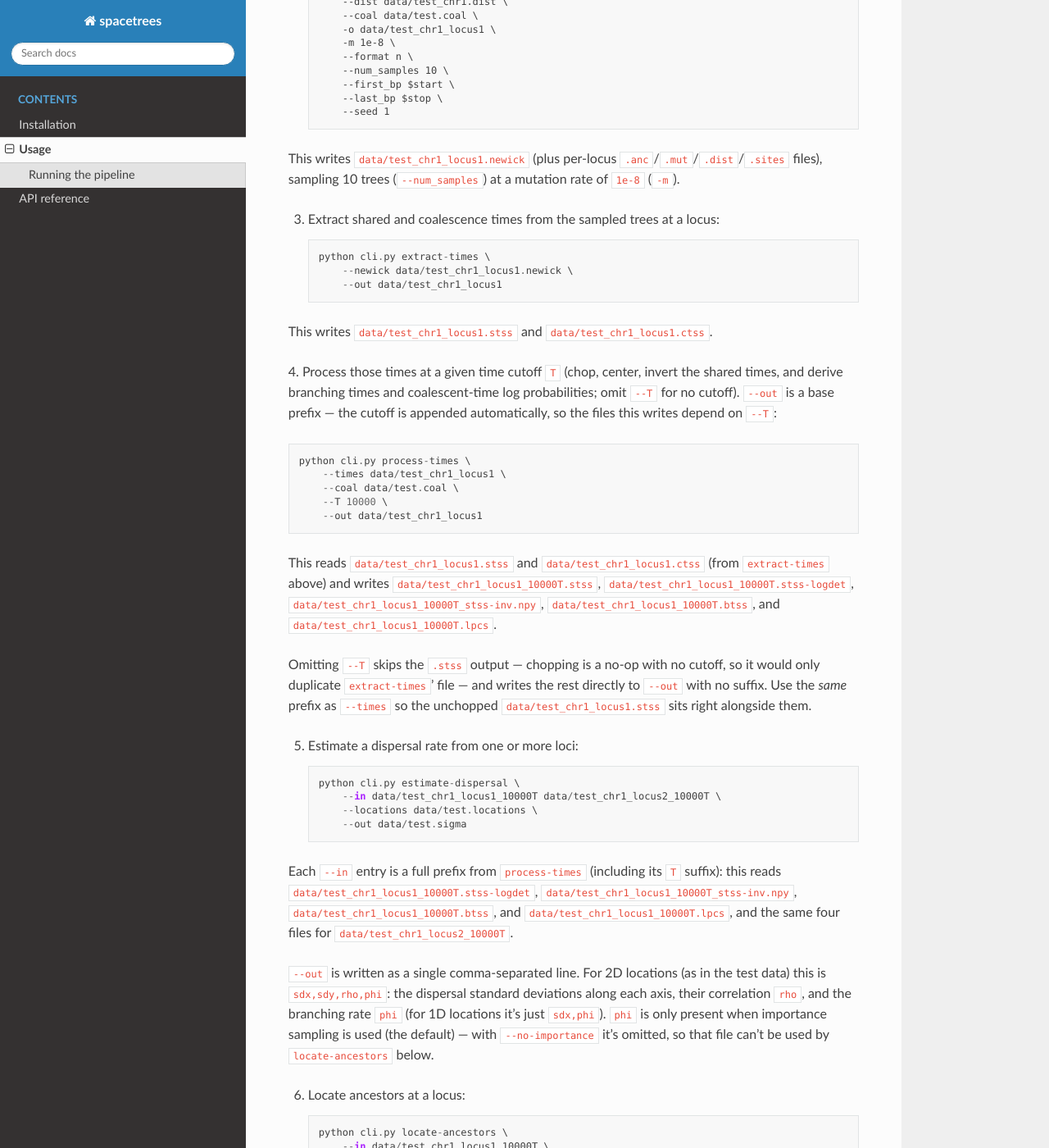
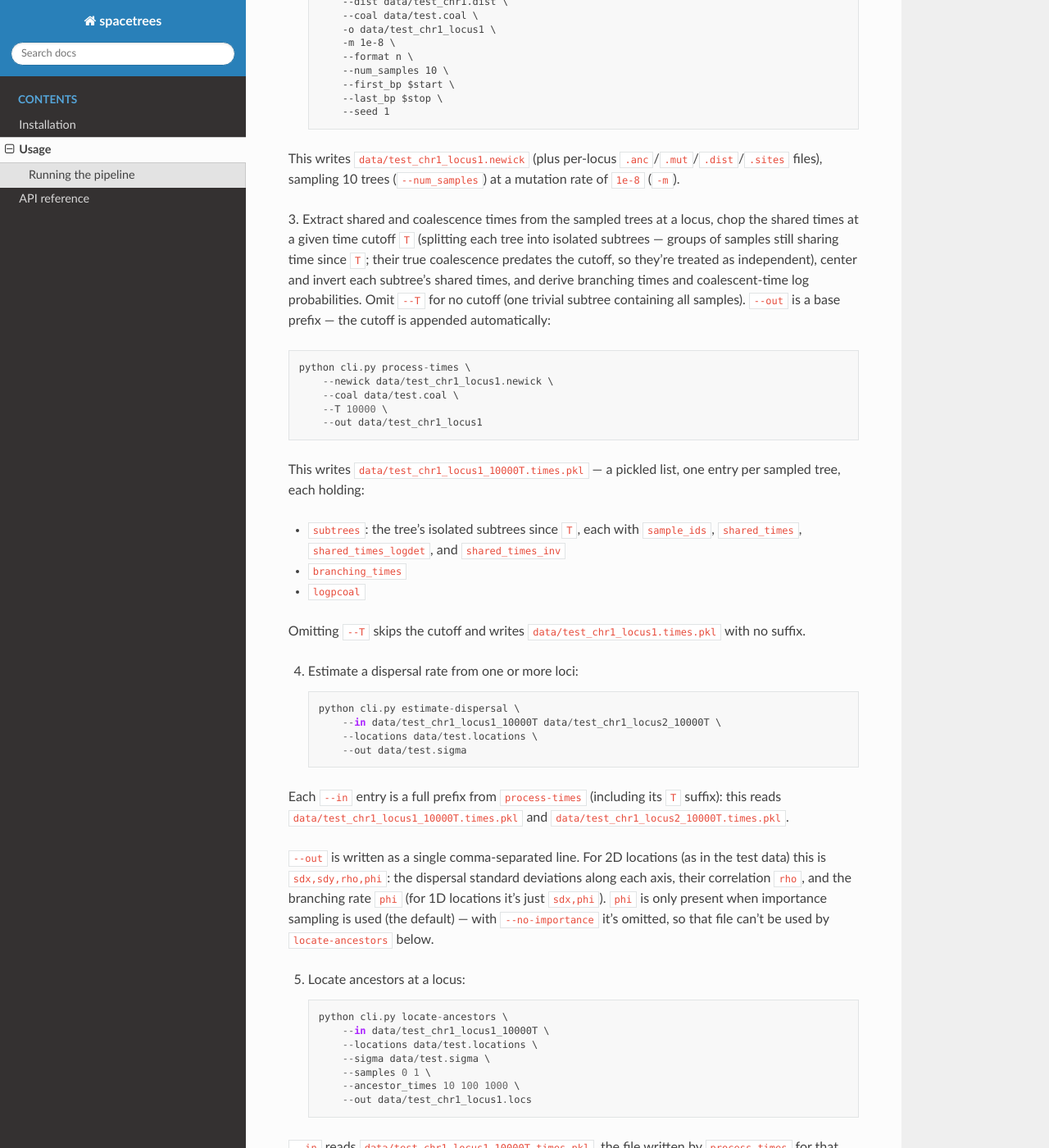
Before and after one commit to osmond-lab/spacetrees, a Sphinx documentation site: the page built from docs/usage.rst, in a window 1280 px wide and 1400 px high, scrolled down 828 px. Shown: the whole window at 82% size. Built offline with Sphinx 7.4.7 and the Read the Docs theme 3.1.0, drawn with Linux system fonts in a browser that asks for light colours; some of the changed text lies outside the part shown.

Commit message:
Update usage.rst for the reworked pipeline: drop extract-times, document process-times' single .times.pkl output

```diff
--- a/docs/usage.rst
+++ b/docs/usage.rst
@@ -4,9 +4,9 @@ Usage
 Running the pipeline
 ---------------------
 
-``spacetrees`` is driven through ``cli.py``, a command-line interface with five subcommands
+``spacetrees`` is driven through ``cli.py``, a command-line interface with four subcommands
 covering the whole pipeline from a Relate tree sequence to dispersal rates and located ancestors: ``loci-positions``,
-``extract-times``, ``process-times``, ``estimate-dispersal``, and ``locate-ancestors``. With the
+``process-times``, ``estimate-dispersal``, and ``locate-ancestors``. With the
 environment from :doc:`installation` activated, run any of them as::
 
     python cli.py <subcommand> --help
@@ -43,35 +43,30 @@ Here are the steps to run spacetrees on the test data.
 This writes ``data/test_chr1_locus1.newick`` (plus per-locus ``.anc``/``.mut``/``.dist``/``.sites``
 files), sampling 10 trees (``--num_samples``) at a mutation rate of ``1e-8`` (``-m``).
 
-3. Extract shared and coalescence times from the sampled trees at a locus::
-
-    python cli.py extract-times \
-        --newick data/test_chr1_locus1.newick \
-        --out data/test_chr1_locus1
-
-This writes ``data/test_chr1_locus1.stss`` and ``data/test_chr1_locus1.ctss``.
-
-4. Process those times at a given time cutoff ``T`` (chop, center, invert the shared times, and
-derive branching times and coalescent-time log probabilities; omit ``--T`` for no cutoff).
-``--out`` is a base prefix — the cutoff is appended automatically, so the files this writes
-depend on ``--T``::
+3. Extract shared and coalescence times from the sampled trees at a locus, chop the shared times at
+a given time cutoff ``T`` (splitting each tree into isolated subtrees — groups of samples still
+sharing time since ``T``; their true coalescence predates the cutoff, so they're treated as
+independent), center and invert each subtree's shared times, and derive branching times and
+coalescent-time log probabilities. Omit ``--T`` for no cutoff (one trivial subtree containing all
+samples). ``--out`` is a base prefix — the cutoff is appended automatically::
 
     python cli.py process-times \
-        --times data/test_chr1_locus1 \
+        --newick data/test_chr1_locus1.newick \
         --coal data/test.coal \
         --T 10000 \
         --out data/test_chr1_locus1
 
-This reads ``data/test_chr1_locus1.stss`` and ``data/test_chr1_locus1.ctss`` (from ``extract-times`` above) and writes
-``data/test_chr1_locus1_10000T.stss``, ``data/test_chr1_locus1_10000T.stss-logdet``, ``data/test_chr1_locus1_10000T_stss-inv.npy``,
-``data/test_chr1_locus1_10000T.btss``, and ``data/test_chr1_locus1_10000T.lpcs``.
+This writes ``data/test_chr1_locus1_10000T.times.pkl`` — a pickled list, one entry per sampled
+tree, each holding:
 
-Omitting ``--T`` skips the ``.stss`` output — chopping is a no-op with no cutoff, so it would only
-duplicate ``extract-times``' file — and writes the rest directly to ``--out`` with no suffix. Use
-the *same* prefix as ``--times`` so the unchopped ``data/test_chr1_locus1.stss`` sits right alongside them.
+- ``subtrees``: the tree's isolated subtrees since ``T``, each with ``sample_ids``,
+  ``shared_times``, ``shared_times_logdet``, and ``shared_times_inv``
+- ``branching_times``
+- ``logpcoal``
 
+Omitting ``--T`` skips the cutoff and writes ``data/test_chr1_locus1.times.pkl`` with no suffix.
 
-5. Estimate a dispersal rate from one or more loci::
+4. Estimate a dispersal rate from one or more loci::
 
     python cli.py estimate-dispersal \
         --in data/test_chr1_locus1_10000T data/test_chr1_locus2_10000T \
@@ -79,8 +74,7 @@ the *same* prefix as ``--times`` so the unchopped ``data/test_chr1_locus1.stss``
         --out data/test.sigma
 
 Each ``--in`` entry is a full prefix from ``process-times`` (including its ``T`` suffix): this
-reads ``data/test_chr1_locus1_10000T.stss-logdet``, ``data/test_chr1_locus1_10000T_stss-inv.npy``, ``data/test_chr1_locus1_10000T.btss``, and
-``data/test_chr1_locus1_10000T.lpcs``, and the same four files for ``data/test_chr1_locus2_10000T``.
+reads ``data/test_chr1_locus1_10000T.times.pkl`` and ``data/test_chr1_locus2_10000T.times.pkl``.
 
 ``--out`` is written as a single comma-separated line. For 2D locations (as in the test data) this is ``sdx,sdy,rho,phi``: the dispersal standard
 deviations along each axis, their correlation ``rho``, and the branching rate ``phi`` (for 1D
@@ -98,9 +92,8 @@ default) — with ``--no-importance`` it's omitted, so that file can't be used b
         --ancestor_times 10 100 1000 \
         --out data/test_chr1_locus1.locs
 
-``--in`` reads all four files written by ``process-times`` for that prefix: ``data/test_chr1_locus1_10000T.stss``
-(already chopped at ``T=10000``), ``data/test_chr1_locus1_10000T_stss-inv.npy``, ``data/test_chr1_locus1_10000T.btss``, and
-``data/test_chr1_locus1_10000T.lpcs``.
+``--in`` reads ``data/test_chr1_locus1_10000T.times.pkl``, the file written by ``process-times``
+for that prefix (already chopped at ``T=10000``).
 
 Add ``--blup`` to ``locate-ancestors`` for the faster best linear unbiased predictor instead of the
 full likelihood surface. This does not require a dispersal estimate (omit ``--sigma``), which is the slowest part of the pipeline.
```
Also changed, not shown: other parts of docs/usage.rst (+1 -1 lines).
